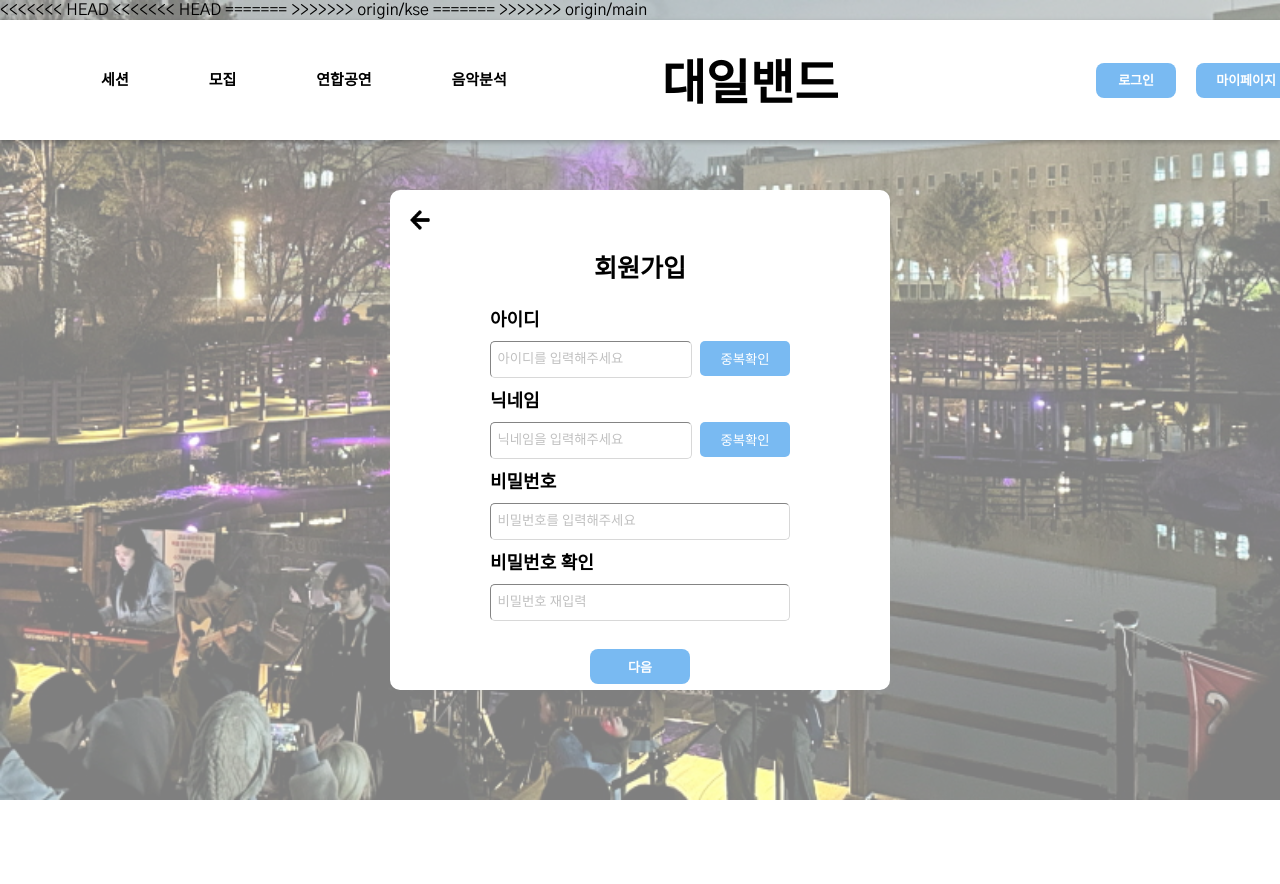
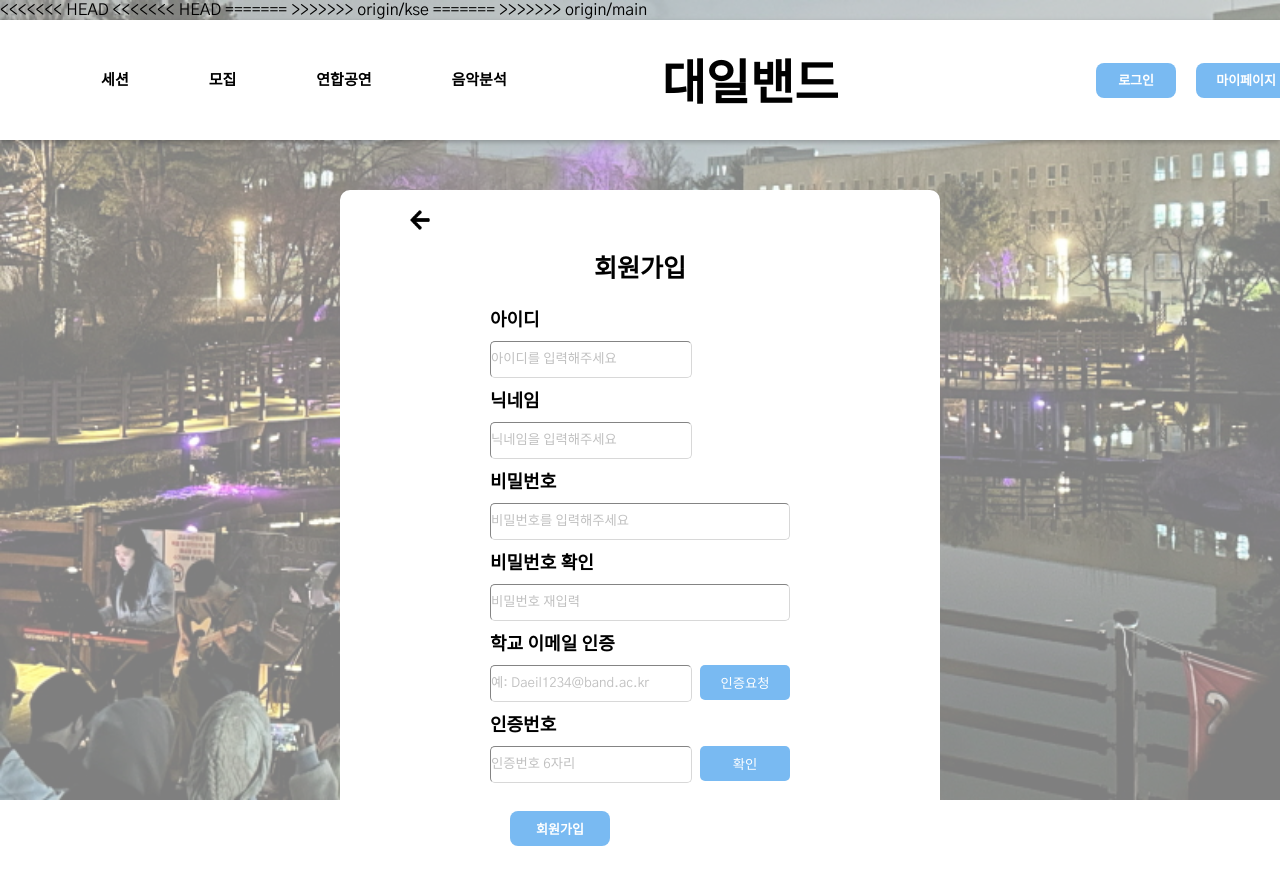
Before and after one commit to TaveBand/Midterm-Fe-demo, a React (Create React App) app: page /register in a window 1280 px wide. Shown: the top 884 px of the page. Before the commit the page ends 800 px from the top, so only its background shows below. Built offline with nearby package versions, Linux system fonts and the light colour scheme.

Commit message:
FEAT : 로그인,로그아웃,회원가입 인증 기능 추가

```diff
--- a/src/authentication/AuthContext.js
+++ b/src/authentication/AuthContext.js
@@ -1,5 +1,5 @@
 // AuthContext.js
-import React, { useContext, useState, createContext } from 'react';
+import React, { useContext, useState, useEffect, createContext } from 'react';
 import instance from 'axios';
 
 const AuthContext = createContext(null);
@@ -11,18 +11,30 @@ export function useAuth() {
 export function AuthProvider({ children }) {
   const [currentUser, setCurrentUser] = useState(null);
 
+  useEffect(() => {
+    const token = localStorage.getItem("token");
+    if (token) {
+      instance.get("/dailband/user/profile", {
+        headers: { Authorization: `Bearer ${token}` }
+      })
+      .then(response => {
+        setCurrentUser(response.data);
+      })
+      .catch(error => {
+        console.error('Token verification failed:', error);
+        localStorage.removeItem("token");
+      });
+    }
+  }, []);
+
   async function login(username, password) {
     try {
-      const response = await instance.post("/dailband/login", {
-        username,
-        password,
-      });
-
+      const response = await instance.post("/dailband/login", { username, password });
       const token = response.headers['authorization'].split(' ')[1]; // 'Bearer TOKEN' 형식에서 토큰 추출
       localStorage.setItem("token", token);
-      setCurrentUser({ username }); // 예시로 username을 currentUser로 설정
+      setCurrentUser(response.data.user);
 
-      return response.data; // 필요하다면 응답 데이터를 반환
+      return response.data;
     } catch (error) {
       throw error;
     }
--- a/src/authentication/Login.js
+++ b/src/authentication/Login.js
@@ -1,12 +1,13 @@
+// Login.js
 import { useState } from "react";
+import { useNavigate } from "react-router-dom";
+import { useAuth } from "../authentication/AuthContext";
 import Header from "../shared/Header";
-import { useNavigate } from "react-router-dom";
-//import axios from 'axios';
-import instance from "axios";
 import "./styles/Login.css";
 
 function Login() {
   const navigate = useNavigate();
+  const { login } = useAuth();
   const [username, setUsername] = useState("");
   const [password, setPassword] = useState("");
 
@@ -15,29 +16,11 @@ function Login() {
   }
 
   async function handleLogin(event) {
-    event.preventDefault(); //로그인 폼 비동기 처리
+    event.preventDefault();
     try {
-      const response = await instance.post("/dailband/login", {
-        username,
-        password,
-      });
-      console.log("Response :", response); //응답 로그
-
-      // 응답 데이터에서 토큰을 추출합니다.
-      const token = response.data.token;
-      console.log("Token:", token);
-
-      // 추출한 토큰을 localStorage에 저장합니다.
-      localStorage.setItem("token", token);
-
-      // localStorage에 저장된 토큰을 확인합니다.
-      const storedToken = localStorage.getItem("token");
-      console.log("Stored Token:", storedToken);
-
-      // 로그인이 성공하면 홈 페이지로 이동합니다.
+      await login(username, password);
       navigate("/");
-    }
-    catch (error) {
+    } catch (error) {
       if (error.response && error.response.status === 401) {
         alert("Unauthorized: 아이디 또는 비밀번호가 잘못되었습니다.");
       } else {
@@ -57,20 +40,20 @@ function Login() {
             placeholder="아이디를 입력해주세요"
             value={username}
             onChange={(e) => setUsername(e.target.value)}
-            autocomplete="new-username"
+            autoComplete="new-username"
           />
           <input
             type="password"
             placeholder="비밀번호를 입력해주세요"
             value={password}
             onChange={(e) => setPassword(e.target.value)}
-            autocomplete="new-password"
+            autoComplete="new-password"
           />
           <div className="SubmitBtns">
             <button className="SignupBtn" onClick={ToSignup}>
               회원가입
             </button>
-          <button className="LoginSubmit" onClick={handleLogin}>
+            <button className="LoginSubmit" type="submit">
               로그인
             </button>
           </div>
--- a/src/authentication/Register.js
+++ b/src/authentication/Register.js
@@ -9,6 +9,10 @@ function Register() {
   const [nickname, setNickname] = useState("");
   const [password, setPassword] = useState("");
   const [checkPassword, setCheckPassword] = useState("");
+  const [email, setEmail] = useState("");
+  const [verificationCode, setVerificationCode] = useState("");
+  const [isVerified, setIsVerified] = useState(false);
+  const [errorMessage, setErrorMessage] = useState("");
   const navigate = useNavigate();
 
   const handleUsernameChange = (e) => {
@@ -27,32 +31,73 @@ function Register() {
     setCheckPassword(e.target.value);
   };
 
-  // 이메일 인증 페이지로 이동하는 함수
-  const goToEmailVerification = () => {
+  const handleEmailChange = (e) => {
+    setEmail(e.target.value);
+  };
+
+  const handleVerificationCodeChange = (e) => {
+    setVerificationCode(e.target.value);
+  };
+
+  // 이메일 인증 요청 함수
+  const handleEmailVerification = async () => {
+    try {
+      const response = await instance.post("/dailband/register/verify", { email });
+      console.log("Verification code sent:", response.data);
+      alert("인증번호가 발송되었습니다.");
+    } catch (error) {
+      console.error("Error sending verification code:", error);
+      alert("인증번호 발송 중 오류가 발생했습니다.");
+    }
+  };
+
+  // 코드 확인 함수
+  const handleCodeVerification = async () => {
+    try {
+      const response = await instance.post("/dailband/register/verify", { email, code: verificationCode });
+      if (response.status === 200) {
+        setIsVerified(true);
+        setErrorMessage("성공했습니다");
+        console.log("인증번호 확인: 성공");
+      } else {
+        setIsVerified(false);
+        setErrorMessage("인증번호가 일치하지 않습니다. 다시 시도해주세요.");
+        console.log("인증번호 확인: 실패");
+      }
+    } catch (error) {
+      setIsVerified(false);
+      setErrorMessage("인증번호가 일치하지 않습니다. 다시 시도해주세요.");
+      console.error("Error verifying code:", error);
+    }
+  };
+
+  const handleSubmit = async (e) => {
+    e.preventDefault();
     if (password !== checkPassword) {
       alert("비밀번호가 일치하지 않습니다.");
       return;
     }
 
-    console.log("Navigating to verify page with:", { username, nickname, password });
+    if (!isVerified) {
+      alert("이메일 인증을 완료해주세요.");
+      return;
+    }
 
-    navigate("/register/verify", { state: { username, nickname, password } });
-  };
-
-  const handleSubmit = async (e) => {
-    e.preventDefault();
     const userinfo = {
       username,
       nickname,
       password,
+      email
     };
 
     try {
-      await instance.post("/Register", userinfo);
-      console.log(userinfo);
-      navigate("/register/verify", { state: userinfo });
+      const response = await instance.post("/dailband/register", userinfo);
+      console.log("User info submitted:", response.data);
+      alert("회원가입이 완료되었습니다.");
+      navigate("/register/complete"); // 회원가입 완료 후 완료 페이지로 이동
     } catch (error) {
-      console.error("Error submitting post:", error);
+      console.error("Error submitting registration:", error);
+      alert("회원가입 중 오류가 발생했습니다.");
     }
   };
 
@@ -60,7 +105,6 @@ function Register() {
     <div>
       <Header />
       <div className="Signuppage">
-        {/* 뒤로가기 버튼 */}
         <button className="BackBtn" onClick={() => navigate("/login")}>
           <img className="BackBtn" alt="BackBtn" src="img/arrow.png" />
         </button>
@@ -69,39 +113,55 @@ function Register() {
           <p>아이디</p>
           <div className="Idbox">
             <input
-              placeholder="  아이디를 입력해주세요"
+              placeholder="아이디를 입력해주세요"
               value={username}
               onChange={handleUsernameChange}
-            ></input>
-            <button>중복확인</button>
+            />
           </div>
           <p>닉네임</p>
           <div className="Nicknamebox">
             <input
-              placeholder="  닉네임을 입력해주세요"
+              placeholder="닉네임을 입력해주세요"
               value={nickname}
               onChange={handleNicknameChange}
-            ></input>
-            <button>중복확인</button>
+            />
           </div>
           <p>비밀번호</p>
           <input
-            placeholder="  비밀번호를 입력해주세요"
+            type="password"
+            placeholder="비밀번호를 입력해주세요"
             value={password}
             onChange={handlePasswordChange}
-          ></input>
+          />
           <p>비밀번호 확인</p>
           <input
-            placeholder="  비밀번호 재입력"
+            type="password"
+            placeholder="비밀번호 재입력"
             value={checkPassword}
             onChange={handleCheckChange}
-          ></input>
-          <div>
-            {/* 다음 버튼을 클릭하면 이메일 인증 페이지로 이동 */}
-            <button className="NextBtn" onClick={goToEmailVerification}>
-              다음
-            </button>
+          />
+          <p>학교 이메일 인증</p>
+          <div className="Nicknamebox">
+            <input
+              placeholder="예: Daeil1234@band.ac.kr"
+              value={email}
+              onChange={handleEmailChange}
+            />
+            <button type="button" onClick={handleEmailVerification}>인증요청</button>
           </div>
+          <p>인증번호</p>
+          <div className="Nicknamebox">
+            <input
+              placeholder="인증번호 6자리"
+              value={verificationCode}
+              onChange={handleVerificationCodeChange}
+            />
+            <button type="button" onClick={handleCodeVerification}>확인</button>
+          </div>
+          <div className="ErrorMessage">{errorMessage}</div>
+          <button type="submit" className="NextBtn">
+            회원가입
+          </button>
         </form>
       </div>
       <div className="Background">
--- a/src/authentication/styles/Register.css
+++ b/src/authentication/styles/Register.css
@@ -6,8 +6,8 @@
   margin: auto;
   background-color: white;
   margin-top: 50px;
-  width: 500px;
-  height: 500px;
+  width: 600px;
+  height: 700px;
   border-radius: 10px;
   text-align: center;
 }
```
Lines whose indentation alone changed are shown as unchanged.
